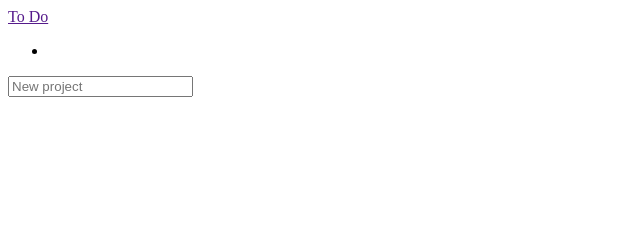
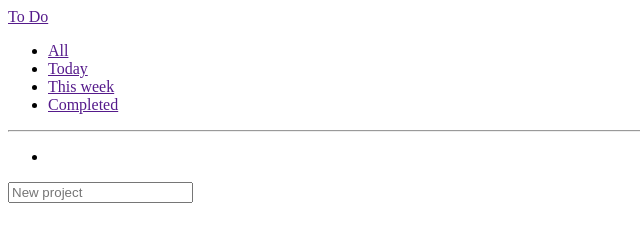
Before and after one commit to mart-in-a-jar/odin-todo-list, a plain HTML site: page index.html in a window 1280 px wide. Shown: the whole page, without its empty margins (0-640 px from the left). Drawn offline with Linux system fonts and the light colour scheme.

Commit message:
Add filters in gui

```diff
--- a/index.html
+++ b/index.html
@@ -18,6 +18,16 @@
                     To Do
                 </a>
             </div>
+            <div class="sideContent">
+                <div class="filter">
+                    <ul>
+                        <li><a class="active" href=""><i class="fa-solid fa-list-check"></i>All</a></li>
+                        <li><a href=""><i class="fa-solid fa-calendar-day"></i>Today</a></li>
+                        <li><a href=""><i class="fa-solid fa-calendar-week"></i>This week</a></li>
+                        <li><a href=""><i class="fa-solid fa-clipboard-check"></i>Completed</a></li>
+                    </ul>
+                </div>
+                <hr>
                 <div class="projects">
                     <ul>
                     </ul>
@@ -26,6 +36,7 @@
                         <ul>
                             <li><i class="fa-solid fa-plus-large"></i></li>
                         </ul>
+                    </div>
             </div>
 
         </div>
```
Lines whose indentation alone changed are shown as unchanged.
